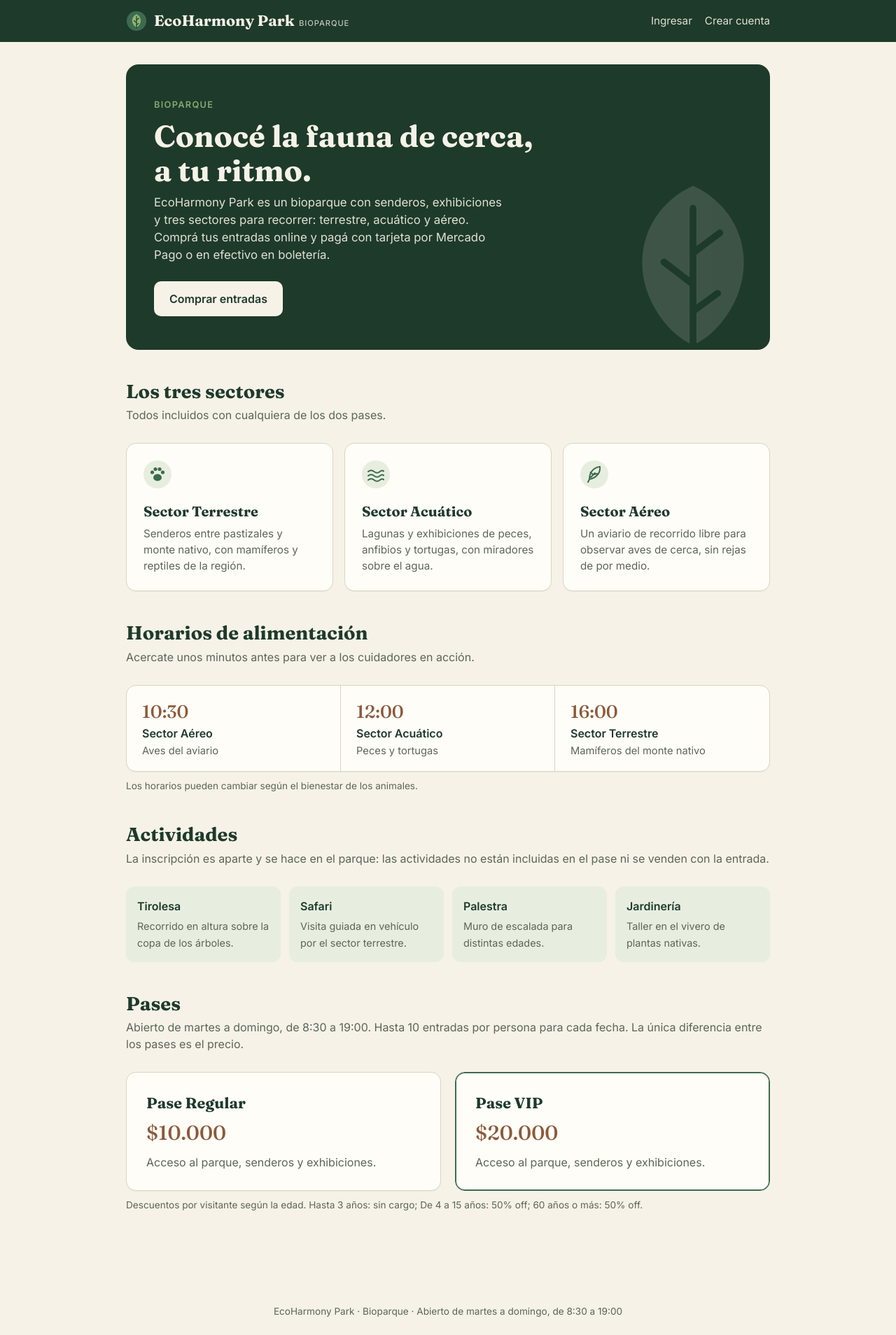
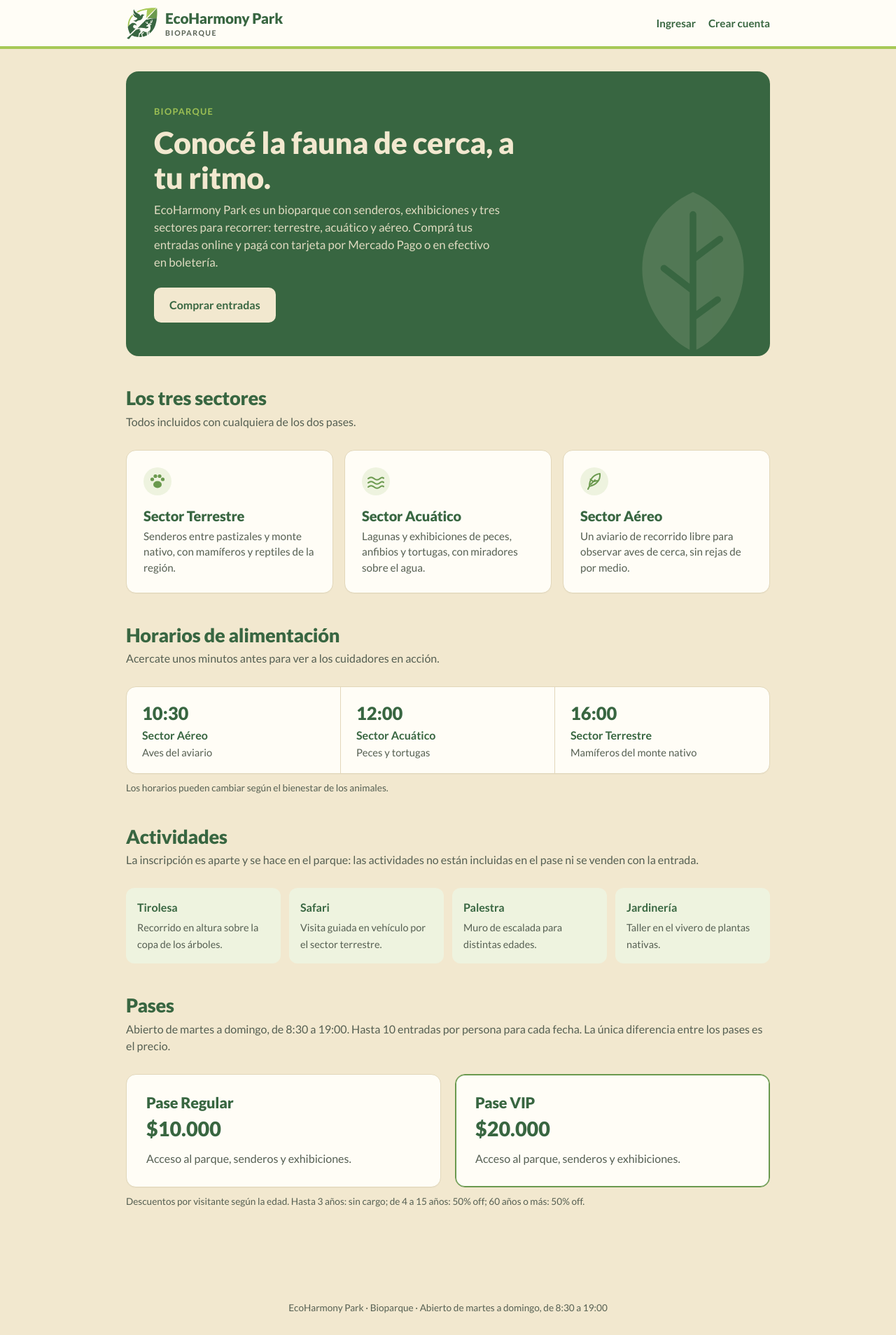
Before and after one commit to pepomendez1/ICS_Grupo_11, a Flask app: page / in a window 1280 px wide. Shown: the whole page at 70% size. After the commit the page ends 1877 px from the top, so only its background shows below. Run offline with Flask 3, Linux system fonts and the light colour scheme.

Commit message:
feat(verde): paleta de la PO, contraste AA, Lato y logo (FAQ 3)
- Paleta #386641 #6A994E #A7C957 #F2E8CF #BC4749 en variables CSS. #6A994E
  y #A7C957 solo decorativos (no llegan a AA como texto); #BC4749 solo para
  errores, siempre sobre fondo claro. Texto corrido en un tono oscuro de
  #386641 y foco visible con #386641.
- Lato (Google Fonts) en toda la app, en los mails (con fallback) y en el PDF.
- web/static/logo.svg: el logo aprobado redibujado como SVG (vectorizado del
  PNG con los colores exactos de la paleta y fondo transparente). Lo usan el
  header, el PDF y, como PNG inline, el mail (Gmail/Outlook no muestran SVG).
- web/static/logo-icono.svg (hoja + ave) para favicon e ícono de app; de ahí
  salen favicon.ico y apple-touch-icon.png con scripts/generar_iconos.py.
- Header y encabezado del PDF y del mail en fondo claro: sobre verde oscuro
  el logo (que es verde oscuro) no se vería.

Co-Authored-By: Claude Opus 5.5 <noreply@anthropic.com>

```diff
--- a/web/contenido.py
+++ b/web/contenido.py
@@ -66,6 +66,6 @@ def texto_descuentos() -> str:
     partes = []
     for _desde, _hasta, descuento, nombre in config.DESCUENTOS_POR_EDAD:
         detalle = "sin cargo" if descuento == 100 else f"{descuento}% off"
-        partes.append(f"{nombre}: {detalle}")
+        partes.append(f"{nombre[0].lower() + nombre[1:]}: {detalle}")
     texto = "; ".join(partes)
     return texto[0].upper() + texto[1:]
--- a/web/templates/base.html
+++ b/web/templates/base.html
@@ -3,54 +3,62 @@
 <head>
   <meta charset="utf-8">
   <meta name="viewport" content="width=device-width, initial-scale=1, viewport-fit=cover">
-  <meta name="theme-color" content="#1e3a2b">
+  <meta name="theme-color" content="#386641">
   <title>{% block titulo %}EcoHarmony Park · Bioparque{% endblock %}</title>
+  <link rel="icon" href="/static/logo-icono.svg" type="image/svg+xml">
+  <link rel="icon" href="/static/favicon.ico" sizes="any">
+  <link rel="apple-touch-icon" href="/static/apple-touch-icon.png">
   <link rel="preconnect" href="https://fonts.googleapis.com">
-  <link href="https://fonts.googleapis.com/css2?family=Fraunces:opsz,wght@9..144,500;9..144,700&family=Inter:wght@400;500;600&display=swap" rel="stylesheet">
+  <link rel="preconnect" href="https://fonts.gstatic.com" crossorigin>
+  <link href="https://fonts.googleapis.com/css2?family=Lato:wght@400;700;900&display=swap" rel="stylesheet">
   <style>
+    /* Paleta de la PO (FAQ 3): #386641 #6A994E #A7C957 #F2E8CF #BC4749.
+       Contrastes verificados en tests/test_paleta.py (AA >= 4.5). */
     :root {
-      --bosque: #1e3a2b;
-      --musgo: #3d6b4f;
-      --hoja: #8fb573;
-      --salvia: #e7eedf;
-      --tierra: #8a5a3b;
-      --crema: #f6f2e8;
-      --papel: #fffdf8;
-      --texto: #1f261f;
-      --suave: #5c6657;
-      --borde: #dcd4c0;
-      --error: #a63d2f;
-      --ok: #2f7a4a;
+      --bosque: #386641;        /* primario: botones, títulos y links */
+      --musgo: #6A994E;         /* decorativo: bordes de acento e íconos (no para texto) */
+      --hoja: #A7C957;          /* decorativo: franjas y detalles (no para texto) */
+      --crema: #F2E8CF;         /* fondo */
+      --error: #BC4749;         /* solo errores y acentos puntuales, sobre fondo claro */
+      --papel: #FFFDF6;         /* tarjetas y fondo de avisos */
+      --texto: #243327;         /* texto corrido: tono oscuro de #386641 */
+      --suave: #555F52;         /* texto secundario */
+      --borde: #E2D7BA;         /* bordes: tono de #F2E8CF */
+      --salvia: #EEF3DF;        /* fondo de selección: tinte de #A7C957 */
+      --sobre-bosque: #FFFFFF;  /* texto sobre #386641 */
+      --foco: #386641;          /* indicador de foco */
+      --ok: #386641;
     }
     * { box-sizing: border-box; }
     body {
       margin: 0; background: var(--crema); color: var(--texto);
-      font-family: "Inter", system-ui, sans-serif; line-height: 1.5;
+      font-family: "Lato", "Helvetica Neue", Arial, sans-serif; line-height: 1.5;
       -webkit-text-size-adjust: 100%;
     }
-    a { color: var(--musgo); }
-    header { background: var(--bosque); color: var(--crema); }
+    a { color: var(--bosque); }
+    :focus-visible { outline: 3px solid var(--foco); outline-offset: 2px; }
+    header { background: var(--papel); border-bottom: 4px solid var(--hoja); }
     .barra {
-      max-width: 960px; margin: 0 auto; padding: 14px 20px;
+      max-width: 960px; margin: 0 auto; padding: 10px 20px;
       display: flex; align-items: center; justify-content: space-between; gap: 10px 20px; flex-wrap: wrap;
     }
     .marca {
-      font-family: "Fraunces", Georgia, serif; font-size: 1.35rem; font-weight: 700;
-      color: var(--crema); text-decoration: none; display: flex; align-items: center; gap: 10px;
+      font-size: 1.3rem; font-weight: 900; letter-spacing: -.01em;
+      color: var(--bosque); text-decoration: none; display: flex; align-items: center; gap: 10px;
     }
-    .marca svg { width: 30px; height: 30px; flex: none; }
+    .marca img { width: 46px; height: 46px; flex: none; display: block; }
     .marca small {
-      font-family: "Inter", system-ui, sans-serif; font-weight: 500; font-size: .7rem;
-      letter-spacing: .08em; text-transform: uppercase; opacity: .75; margin-left: 2px;
+      display: block; font-weight: 700; font-size: .66rem; letter-spacing: .14em;
+      text-transform: uppercase; color: var(--suave); margin-top: -2px;
     }
     nav { display: flex; gap: 18px; align-items: center; flex-wrap: wrap; }
     nav a, nav button {
-      color: var(--crema); text-decoration: none; font-size: .95rem; opacity: .9;
+      color: var(--bosque); text-decoration: none; font-size: .95rem; font-weight: 700;
       background: none; border: 0; cursor: pointer; font-family: inherit; padding: 0;
     }
-    nav a:hover, nav button:hover { opacity: 1; text-decoration: underline; text-decoration-color: var(--hoja); }
+    nav a:hover, nav button:hover { text-decoration: underline; text-decoration-color: var(--hoja); text-decoration-thickness: 3px; }
     main { max-width: 960px; margin: 0 auto; padding: 32px 20px 64px; }
-    h1, h2 { font-family: "Fraunces", Georgia, serif; color: var(--bosque); line-height: 1.15; }
+    h1, h2, h3 { color: var(--bosque); line-height: 1.15; font-weight: 900; letter-spacing: -.01em; }
     h1 { font-size: 2.2rem; margin: 0 0 8px; }
     .bajada { color: var(--suave); margin: 0 0 28px; }
     .tarjeta {
@@ -58,13 +66,13 @@
       padding: 28px; box-shadow: 0 1px 0 rgba(0,0,0,.03);
     }
     .angosta { max-width: 440px; margin: 0 auto; }
-    label { display: block; font-weight: 600; font-size: .92rem; margin-bottom: 6px; }
+    label { display: block; font-weight: 700; font-size: .92rem; margin-bottom: 6px; }
     .ayuda { font-weight: 400; color: var(--suave); font-size: .85rem; }
     input, select {
       width: 100%; padding: 12px; border: 1px solid var(--borde); border-radius: 8px;
       font: inherit; font-size: 1rem; background: #fff; color: var(--texto); min-height: 46px;
     }
-    input:focus, select:focus { outline: 2px solid var(--hoja); border-color: var(--hoja); }
+    input:focus-visible, select:focus-visible { outline: 3px solid var(--foco); outline-offset: 1px; border-color: var(--bosque); }
     .campo { margin-bottom: 20px; }
     .grilla { display: grid; grid-template-columns: 1fr 1fr; gap: 20px; }
     .opciones { display: grid; grid-template-columns: 1fr 1fr; gap: 12px; }
@@ -76,33 +84,33 @@
     }
     .opcion strong { display: block; color: var(--bosque); }
     .opcion small { color: var(--suave); }
-    .opcion input:checked + span { border-color: var(--musgo); box-shadow: inset 0 0 0 1px var(--musgo); background: var(--salvia); }
-    .opcion input:focus-visible + span { outline: 2px solid var(--hoja); }
+    .opcion input:checked + span { border-color: var(--bosque); box-shadow: inset 0 0 0 2px var(--bosque); background: var(--salvia); }
+    .opcion input:focus-visible + span { outline: 3px solid var(--foco); outline-offset: 2px; }
     .edades { display: grid; grid-template-columns: repeat(auto-fill, minmax(120px, 1fr)); gap: 10px; }
     .boton {
-      display: inline-block; background: var(--bosque); color: var(--crema); border: 0;
-      padding: 13px 22px; border-radius: 10px; font: inherit; font-weight: 600; cursor: pointer;
+      display: inline-block; background: var(--bosque); color: var(--sobre-bosque); border: 0;
+      padding: 13px 22px; border-radius: 10px; font: inherit; font-weight: 700; cursor: pointer;
       text-decoration: none; text-align: center; min-height: 46px;
     }
-    .boton:hover { background: var(--musgo); }
-    .boton.secundario { background: transparent; color: var(--bosque); border: 1px solid var(--bosque); }
-    .boton.secundario:hover { background: var(--salvia); }
+    .boton:hover { filter: brightness(.88); }
+    .boton.secundario { background: transparent; color: var(--bosque); border: 2px solid var(--bosque); }
+    .boton.secundario:hover { background: var(--salvia); filter: none; }
     .ancho { width: 100%; }
-    .aviso { padding: 12px 16px; border-radius: 10px; margin-bottom: 20px; font-size: .95rem; }
-    .aviso.error { background: #f8e6e2; color: var(--error); border: 1px solid #ecc5bd; }
-    .aviso.ok { background: #e4f1e7; color: var(--ok); border: 1px solid #bfdcc7; }
-    .aviso.info { background: #f3ecdc; color: #6b4a2f; border: 1px solid #e3d3b2; }
+    .aviso { padding: 12px 16px; border-radius: 10px; margin-bottom: 20px; font-size: .95rem; background: var(--papel); border: 1px solid var(--borde); border-left-width: 5px; }
+    .aviso.error { color: var(--error); border-color: var(--error); }
+    .aviso.ok { color: var(--bosque); border-left-color: var(--musgo); }
+    .aviso.info { color: var(--texto); border-left-color: var(--hoja); }
     .total {
       display: flex; justify-content: space-between; align-items: baseline;
       border-top: 1px dashed var(--borde); padding-top: 16px; margin: 8px 0 20px;
     }
-    .total strong { font-family: "Fraunces", Georgia, serif; font-size: 1.6rem; color: var(--bosque); }
+    .total strong { font-size: 1.6rem; font-weight: 900; color: var(--bosque); }
     dl.detalle { display: grid; grid-template-columns: auto 1fr; gap: 10px 24px; margin: 0; }
     dl.detalle dt { color: var(--suave); }
-    dl.detalle dd { margin: 0; font-weight: 600; }
+    dl.detalle dd { margin: 0; font-weight: 700; }
     .pie { color: var(--suave); font-size: .85rem; text-align: center; padding: 24px; }
     @media (max-width: 640px) {
-      .barra { padding: 12px 16px; }
+      .barra { padding: 10px 16px; }
       nav { gap: 14px; width: 100%; }
       nav a, nav button { font-size: .9rem; }
       main { padding: 22px 16px 48px; }
@@ -122,11 +130,7 @@
   <header>
     <div class="barra">
       <a class="marca" href="{{ url_for('inicio') }}" aria-label="EcoHarmony Park, inicio">
-        <svg viewBox="0 0 32 32" fill="none" aria-hidden="true">
-          <circle cx="16" cy="16" r="15" fill="#3d6b4f"/>
-          <path d="M16 5.5c6.2 3 8.6 10 4.4 16.3-1.3 2-2.8 3.2-4.4 3.9-1.6-.7-3.1-1.9-4.4-3.9C7.4 15.5 9.8 8.5 16 5.5Z" fill="#8fb573"/>
-          <path d="M16 9v17.5M16 14.5l3.4-2.6M16 18.5l-3.6-2.8M16 22l3-2.2" stroke="#1e3a2b" stroke-width="1.3" stroke-linecap="round"/>
-        </svg>
+        <img src="/static/logo.svg" alt="" width="46" height="46">
         <span>EcoHarmony Park <small>Bioparque</small></span>
       </a>
       <nav>
--- a/web/templates/inicio.html
+++ b/web/templates/inicio.html
@@ -16,12 +16,12 @@
   .sectores { display: grid; grid-template-columns: repeat(3, 1fr); gap: 16px; }
   .sector { padding: 24px; }
   .sector svg { width: 40px; height: 40px; }
-  .sector h3 { font-family: "Fraunces", Georgia, serif; color: var(--bosque); margin: 12px 0 6px; font-size: 1.25rem; }
+  .sector h3 { font-weight: 900; color: var(--bosque); margin: 12px 0 6px; font-size: 1.25rem; }
   .sector p { margin: 0; color: var(--suave); font-size: .95rem; }
   .alimentacion { display: grid; grid-template-columns: repeat(3, 1fr); gap: 0; padding: 0; overflow: hidden; }
   .alimentacion div { padding: 18px 22px; border-right: 1px solid var(--borde); }
   .alimentacion div:last-child { border-right: 0; }
-  .alimentacion .hora { font-family: "Fraunces", Georgia, serif; font-size: 1.6rem; color: var(--tierra); display: block; }
+  .alimentacion .hora { font-weight: 900; font-size: 1.6rem; color: var(--bosque); display: block; }
   .alimentacion strong { display: block; color: var(--bosque); }
   .alimentacion span.detalle { color: var(--suave); font-size: .92rem; }
   .nota { color: var(--suave); font-size: .85rem; margin: 10px 0 0; }
@@ -30,10 +30,10 @@
   .actividad strong { display: block; color: var(--bosque); margin-bottom: 4px; }
   .actividad span { color: var(--suave); font-size: .9rem; }
   .pases { display: grid; grid-template-columns: 1fr 1fr; gap: 20px; }
-  .pases .tarjeta h3 { font-family: "Fraunces", Georgia, serif; color: var(--bosque); margin: 0 0 4px; font-size: 1.35rem; }
+  .pases .tarjeta h3 { font-weight: 900; color: var(--bosque); margin: 0 0 4px; font-size: 1.35rem; }
   .pases .bajada { margin: 0; }
   .pase-vip { border-color: var(--musgo); box-shadow: inset 0 0 0 1px var(--musgo); }
-  .precio { font-family: "Fraunces", Georgia, serif; font-size: 1.8rem; color: var(--tierra); margin-bottom: 8px; }
+  .precio { font-weight: 900; font-size: 1.8rem; color: var(--bosque); margin-bottom: 8px; }
   @media (max-width: 760px) {
     .sectores { grid-template-columns: 1fr; }
     .actividades { grid-template-columns: 1fr 1fr; }
@@ -53,8 +53,8 @@
 {% block contenido %}
 <section class="hero">
   <svg class="deco" viewBox="0 0 100 100" fill="none" aria-hidden="true">
-    <path d="M50 8c22 10 30 36 15 58-5 7-10 11-15 13-5-2-10-6-15-13C20 44 28 18 50 8Z" fill="#f6f2e8"/>
-    <path d="M50 18v66M50 38l12-9M50 52l-13-10M50 64l11-8" stroke="#1e3a2b" stroke-width="3" stroke-linecap="round"/>
+    <path d="M50 8c22 10 30 36 15 58-5 7-10 11-15 13-5-2-10-6-15-13C20 44 28 18 50 8Z" fill="#F2E8CF"/>
+    <path d="M50 18v66M50 38l12-9M50 52l-13-10M50 64l11-8" stroke="#386641" stroke-width="3" stroke-linecap="round"/>
   </svg>
   <p class="sobre">Bioparque</p>
   <h1>Conocé la fauna de cerca, a tu ritmo.</h1>
@@ -69,11 +69,11 @@
     {% for s in sectores %}
     <div class="tarjeta sector">
       {% if s.clave == "terrestre" %}
-      <svg viewBox="0 0 40 40" fill="none" aria-hidden="true"><circle cx="20" cy="20" r="20" fill="#e7eedf"/><ellipse cx="20" cy="24.5" rx="6" ry="5" fill="#3d6b4f"/><circle cx="12.5" cy="17" r="2.6" fill="#3d6b4f"/><circle cx="17" cy="12.5" r="2.6" fill="#3d6b4f"/><circle cx="23" cy="12.5" r="2.6" fill="#3d6b4f"/><circle cx="27.5" cy="17" r="2.6" fill="#3d6b4f"/></svg>
+      <svg viewBox="0 0 40 40" fill="none" aria-hidden="true"><circle cx="20" cy="20" r="20" fill="#EEF3DF"/><ellipse cx="20" cy="24.5" rx="6" ry="5" fill="#6A994E"/><circle cx="12.5" cy="17" r="2.6" fill="#6A994E"/><circle cx="17" cy="12.5" r="2.6" fill="#6A994E"/><circle cx="23" cy="12.5" r="2.6" fill="#6A994E"/><circle cx="27.5" cy="17" r="2.6" fill="#6A994E"/></svg>
       {% elif s.clave == "acuatico" %}
-      <svg viewBox="0 0 40 40" fill="none" aria-hidden="true"><circle cx="20" cy="20" r="20" fill="#e7eedf"/><path d="M9 16c2.8-2.4 5.6-2.4 8.4 0s5.6 2.4 8.4 0 3.9-1.6 5.2-.6M9 22c2.8-2.4 5.6-2.4 8.4 0s5.6 2.4 8.4 0 3.9-1.6 5.2-.6M9 28c2.8-2.4 5.6-2.4 8.4 0s5.6 2.4 8.4 0 3.9-1.6 5.2-.6" stroke="#3d6b4f" stroke-width="2" stroke-linecap="round"/></svg>
+      <svg viewBox="0 0 40 40" fill="none" aria-hidden="true"><circle cx="20" cy="20" r="20" fill="#EEF3DF"/><path d="M9 16c2.8-2.4 5.6-2.4 8.4 0s5.6 2.4 8.4 0 3.9-1.6 5.2-.6M9 22c2.8-2.4 5.6-2.4 8.4 0s5.6 2.4 8.4 0 3.9-1.6 5.2-.6M9 28c2.8-2.4 5.6-2.4 8.4 0s5.6 2.4 8.4 0 3.9-1.6 5.2-.6" stroke="#6A994E" stroke-width="2" stroke-linecap="round"/></svg>
       {% else %}
-      <svg viewBox="0 0 40 40" fill="none" aria-hidden="true"><circle cx="20" cy="20" r="20" fill="#e7eedf"/><path d="M28 9c-9 1-15 8-15 18l-2 4M28 9c1 9-5 16-15 18M15 24l6-6M18 20.5l6-1.5M14.5 17l3 2.5" stroke="#3d6b4f" stroke-width="2" stroke-linecap="round" stroke-linejoin="round"/></svg>
+      <svg viewBox="0 0 40 40" fill="none" aria-hidden="true"><circle cx="20" cy="20" r="20" fill="#EEF3DF"/><path d="M28 9c-9 1-15 8-15 18l-2 4M28 9c1 9-5 16-15 18M15 24l6-6M18 20.5l6-1.5M14.5 17l3 2.5" stroke="#6A994E" stroke-width="2" stroke-linecap="round" stroke-linejoin="round"/></svg>
       {% endif %}
       <h3>Sector {{ s.nombre }}</h3>
       <p>{{ s.descripcion }}</p>
```
Also changed, not shown: scripts/generar_iconos.py (added, +73 -0 lines), web/pdf_entradas.py (+11 -9 lines), web/servicios.py (+19 -4 lines), web/templates/_ticket.html (+2 -6 lines), web/templates/_ticket_estilos.html (+7 -7 lines), web/static/apple-touch-icon.png (added), web/static/favicon.ico (added), web/static/logo-icono.svg (added), web/static/logo-mail.png (added), web/static/logo.svg (added).
